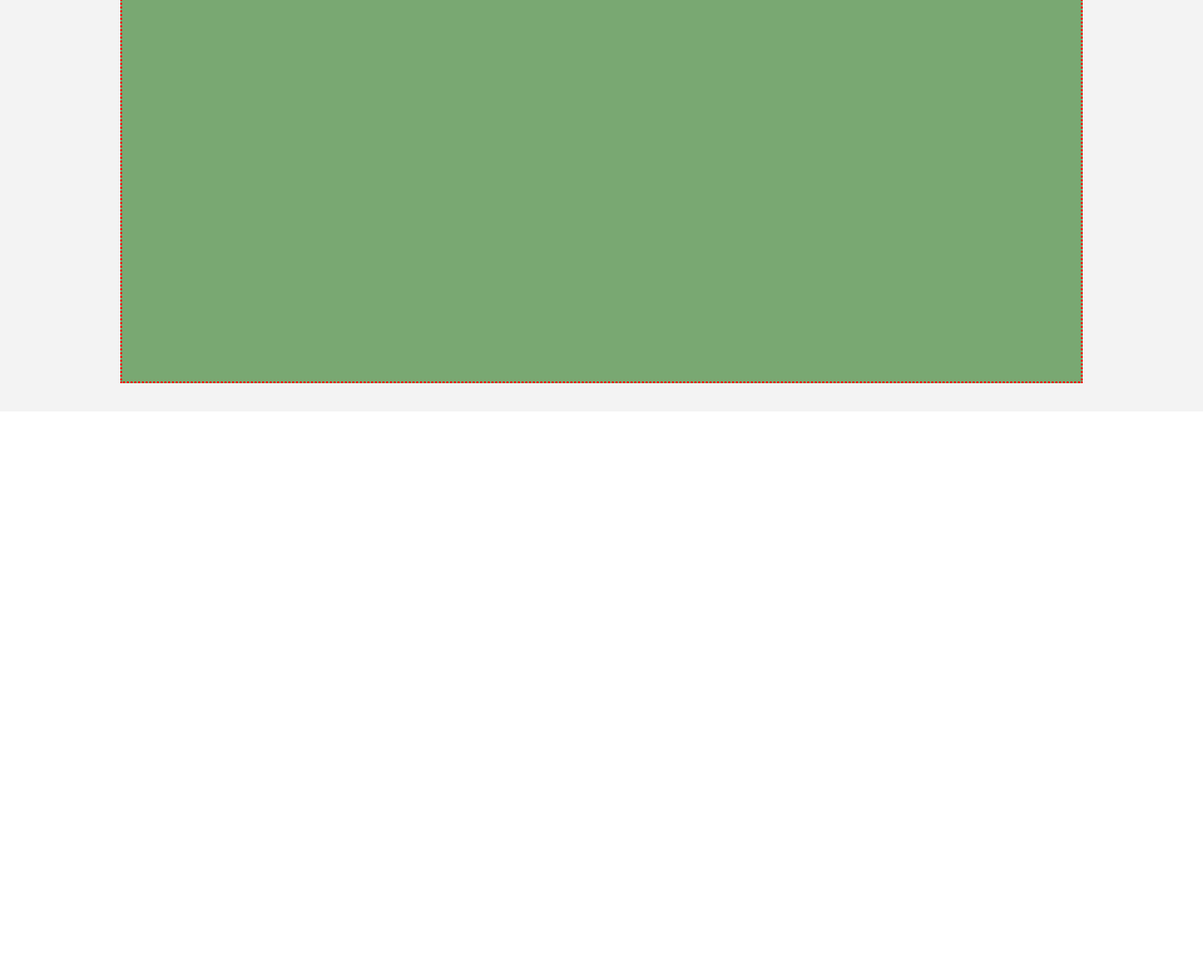
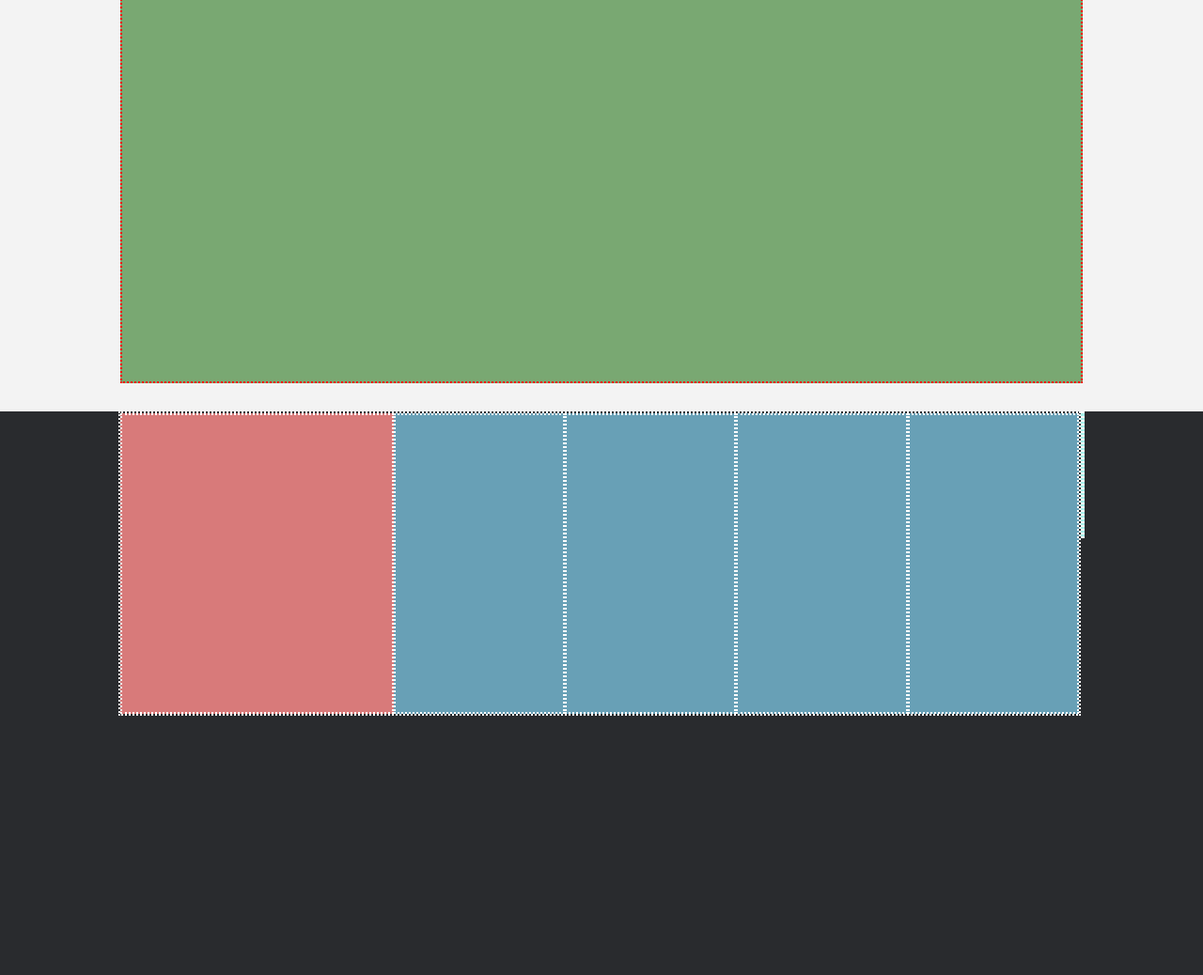
Before and after one commit to Al-E-00/htmlcss-struttura-discord, a plain HTML site: page index.html in a window 1280 px wide. Shown: the part 3322-4360 px from the top of the page at 94% size. Before the commit the page ends 3760 px from the top, so only its background shows below. Drawn offline with Linux system fonts and the light colour scheme.

Commit message:
footer (error)

```diff
--- a/CSS/style.css
+++ b/CSS/style.css
@@ -119,3 +119,50 @@ header>.second-container {
     height: 95%;
     width: 80%;
 }
+
+.footer-container {
+    background-color: rgb(41, 43, 46);
+    height: 600px;
+}
+
+.footer-content {
+    display: flex;
+    align-items: flex-start;
+    justify-content: center;
+    height: 90%;
+
+}
+
+.footer-section{
+    border: 2px dotted white;
+    width: 80%;
+    height: 60%;
+    display: flex;
+    align-items: flex-start;
+    justify-content: center;
+}
+
+
+.footer-section .block-right {
+    border: 2px dotted white;
+    height: 100%;
+    width: 40%;
+    background-color: rgb(216, 122, 122);
+}
+
+.footer-section .little-blocks {
+    border: 2px dotted white;
+    height: 100%;
+    width: calc(100% / 4);
+    background-color: rgb(104, 160, 182);
+}
+
+.horizontal-block {
+    background-color: rgb(167, 242, 234);
+    height: 25%;
+    border: 2px dotted white;
+    display: flex;
+    flex-direction: column;
+    align-items: center;
+    justify-content: center;
+}
--- a/index.html
+++ b/index.html
@@ -45,6 +45,22 @@
             <div class="section-big-container"></div>
         </div>
     </main>
-
+    <footer>
+        <div class="footer-container">
+            <div class="footer-content">
+                <div class="footer-section">
+                    <div class="block-right"></div>
+                    <div class="little-blocks"></div>
+                    <div class="little-blocks"></div>
+                    <div class="little-blocks"></div>
+                    <div class="little-blocks"></div>
+                </div>
+                <div class="horizontal-block">
+                    <div class="left-rectangle"></div>
+                    <div class="right-rectangle"></div>
+                </div>
+            </div>
+        </div>
+    </footer>
 </body>
 </html>
```
